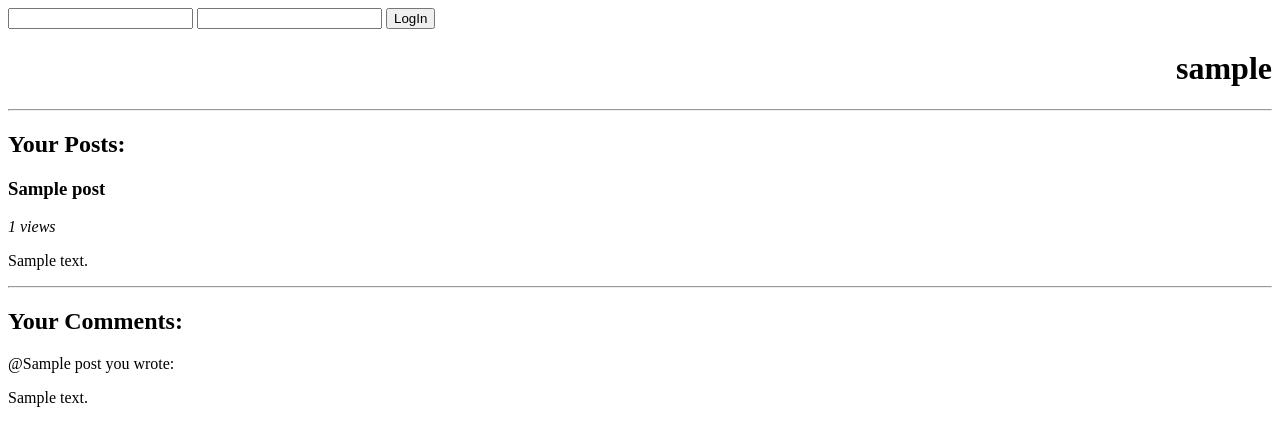
After one commit to armut/cevizinalti, a Django app: page /user/1/ in a window 1280 px wide. The commit adds this page. Shown: the top 446 px of the page. Run offline with Django 3.2, Linux system fonts and the light colour scheme; tables that the repository leaves empty hold one stand-in row (values such as "Sample post"); some libraries are stand-ins or nearby versions.

Commit message:
User login func. improved.

```diff
--- a/articles/static/articles/login.js
+++ b/articles/static/articles/login.js
@@ -1,10 +1,10 @@
 function login() {
     $.ajax({
-        url: "login",
+        url: "/login",
         type: "POST",
         data: $("#login_form").serialize(),
         success: function() {
-            location.reload();
+            location.reload(true);
         },
         error: function(e) {
             alert("Olamaz beklenmedik bir hata vuku buldu.");
@@ -14,10 +14,10 @@ function login() {
 
 function logout() {
     $.ajax({
-        url: "logout",
+        url: "/logout",
         type: "POST",
         success: function() {
-            location.reload();
+            location.reload(true);
         },
         error: function() {
             alert("O hayır. Bu da ne?\n Nereden çıktı?\n Daha önce hiç görmemiştim.\n Kafamda binlerce soru.");
--- a/articles/templates/articles/base.html
+++ b/articles/templates/articles/base.html
@@ -10,24 +10,21 @@
     </head>
 
     <body>
-        <div class="title">
-        {% if not user.is_authenticated %}
-            <div class="form">
+        <div class="form">
+            {% if not request.user.is_authenticated %}
                 <form id="login_form">{% csrf_token %}
                     <input type="text" name="uid" id="uid">
                     <input type="text" name="pass" id="pass">
                     <input class="login_btn" type="button" value="LogIn">
                 </form>
-            </div>
+            {% else %}
+                <input class="logout_btn" type="button" value="LogOut">
+                <a href="{% url 'articles:user' request.user.id  %}">{{ request.user.username }}</a>
+            {% endif %}
         </div>
-        {% else %}
-            <div class="form">
-                <input class="logout_btn" type="button" value="LogOut">
-            </div>
-        {% endif %}
 
 
-        <div class="container" id="body">
+        <div class="container">
             <div class="content">
                 {% block content %}{% endblock %}
             </div>
--- /dev/null
+++ b/articles/templates/articles/user.html
@@ -0,0 +1,24 @@
+{% extends 'articles/base.html' %}
+{% block title %}{{ user.username }}'s page {% endblock %}
+
+{% block content %}
+    <h1 style="text-align: right">{{ user.username }}</h1>
+    <hr>
+    {% if posts %}
+        <h2>Your Posts:</h2>
+        {% for post in posts %}
+            <h3>{{ post.title }}</h3>
+            <i>{{ post.view_count }} views</i>
+            <p>{{ post.content }}</p>
+            <hr>
+        {% endfor %}
+    {% endif %}
+
+    {% if comments %}
+        <h2>Your Comments:</h2>
+        {% for comment in comments %}
+            <p>@{{ comment.post.title }} you wrote:</p>
+            <p>{{ comment.comment_text }}</p>
+        {% endfor %}
+    {% endif %}
+{% endblock %}
--- a/articles/urls.py
+++ b/articles/urls.py
@@ -7,5 +7,7 @@ urlpatterns = [
     url(r'^$', views.HomePageView.as_view(), name='home'),
     url(r'^login$', views.loginView, name ='login'),
     url(r'^logout$', views.logoutView, name ='logout'),
-    url(r'^(?P<slug>[-\w]+)', views.PostView.as_view(), name='post')
+
+    url(r'^post/(?P<slug>[-\w]+)', views.PostView.as_view(), name='post'),
+    url(r'^user/(?P<pk>\w+)/$', views.UserView.as_view(), name='user')
 ]
--- a/articles/views.py
+++ b/articles/views.py
@@ -6,6 +6,7 @@ from django.http import JsonResponse
 from django.views.decorators.http import require_http_methods
 from django.views.decorators.csrf import csrf_exempt
 
+from django.contrib.auth.models import User
 from articles.models import Post, Comment
 
 class HomePageView(TemplateView):
@@ -33,6 +34,18 @@ class PostView(generic.DetailView):
         context['most_popular_post'] = most_popular
         return context
 
+class UserView(generic.DetailView):
+    template_name = "articles/user.html"
+    model = User
+    context_object_name = "user"
+
+    def get_context_data(self, **kwargs):
+        context = super(UserView, self).get_context_data(**kwargs)
+        context['user'] = self.object
+        context['posts'] = Post.objects.filter(author=self.object).order_by("-view_count")
+        context['comments'] = Comment.objects.filter(user=self.object)
+        return context
+
 @require_http_methods(['POST'])
 def loginView(request):
     uid = request.POST.get('uid')
--- a/cevizinalti/urls.py
+++ b/cevizinalti/urls.py
@@ -18,5 +18,5 @@ from django.contrib import admin
 
 urlpatterns = [
     url(r'^admin/', admin.site.urls),
-    url(r'^articles/', include('articles.urls'))
+    url(r'^', include('articles.urls'))
 ]
```
